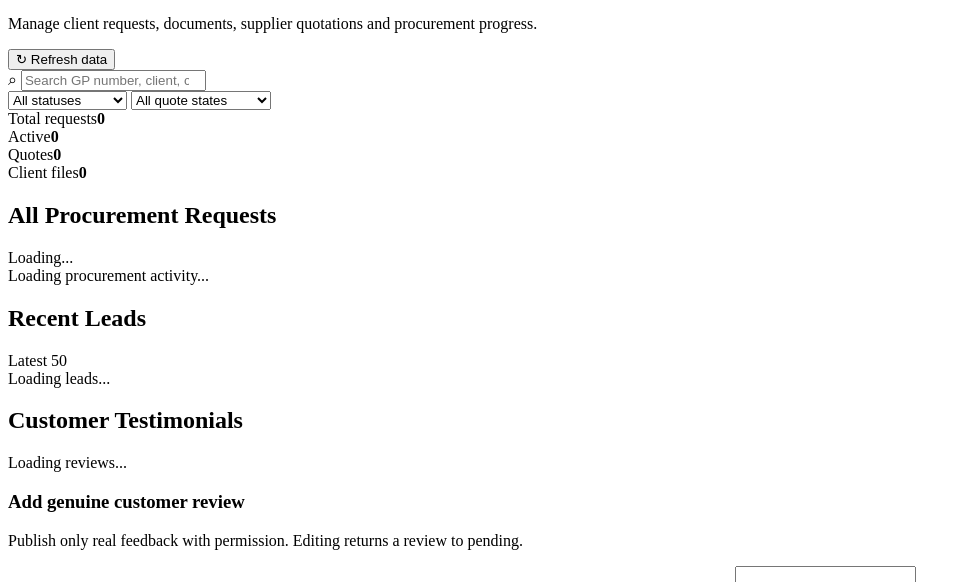
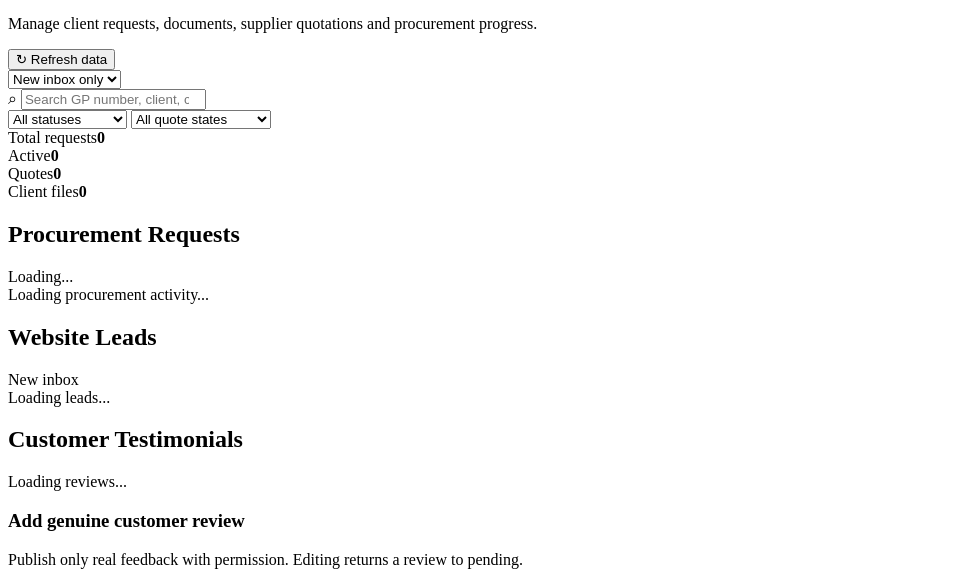
Before and after one commit to Fergopro/GOPRO-MARKETING-, a website with bundled scripts: page admin.html in a window 1280 px wide. Shown: the part 166-748 px from the top of the page, without its empty margins (0-971 px from the left). Built offline with nearby package versions, Linux system fonts and the light colour scheme; a script that the page names is missing.

Commit message:
Introduce clean new inbox and historical records filter

```diff
--- a/admin.html
+++ b/admin.html
@@ -36,7 +36,7 @@
 
     <div id="notice" class="notice"></div>
 
-    <section class="opsbar">
+    <section class="opsbar"><select id="inboxView" class="filter-select" aria-label="Admin records view"><option value="new">New inbox only</option><option value="all">All history</option></select>
       <div class="searchbox">
         <span>⌕</span>
         <input id="requestSearch" type="search" placeholder="Search GP number, client, category, location or requirement">
@@ -72,12 +72,12 @@
 
     <div class="grid">
       <section class="panel">
-        <div class="panel-head"><h2>All Procurement Requests</h2><span id="reqCount">Loading...</span></div>
+        <div class="panel-head"><h2>Procurement Requests</h2><span id="reqCount">Loading...</span></div>
         <div id="requests"><div class="empty">Loading procurement activity...</div></div>
       </section>
 
       <section class="panel">
-        <div class="panel-head"><h2>Recent Leads</h2><span>Latest 50</span></div>
+        <div class="panel-head"><h2>Website Leads</h2><span id="leadCount">New inbox</span></div>
         <div id="leads"><div class="empty">Loading leads...</div></div>
       </section>
     </div>
```
